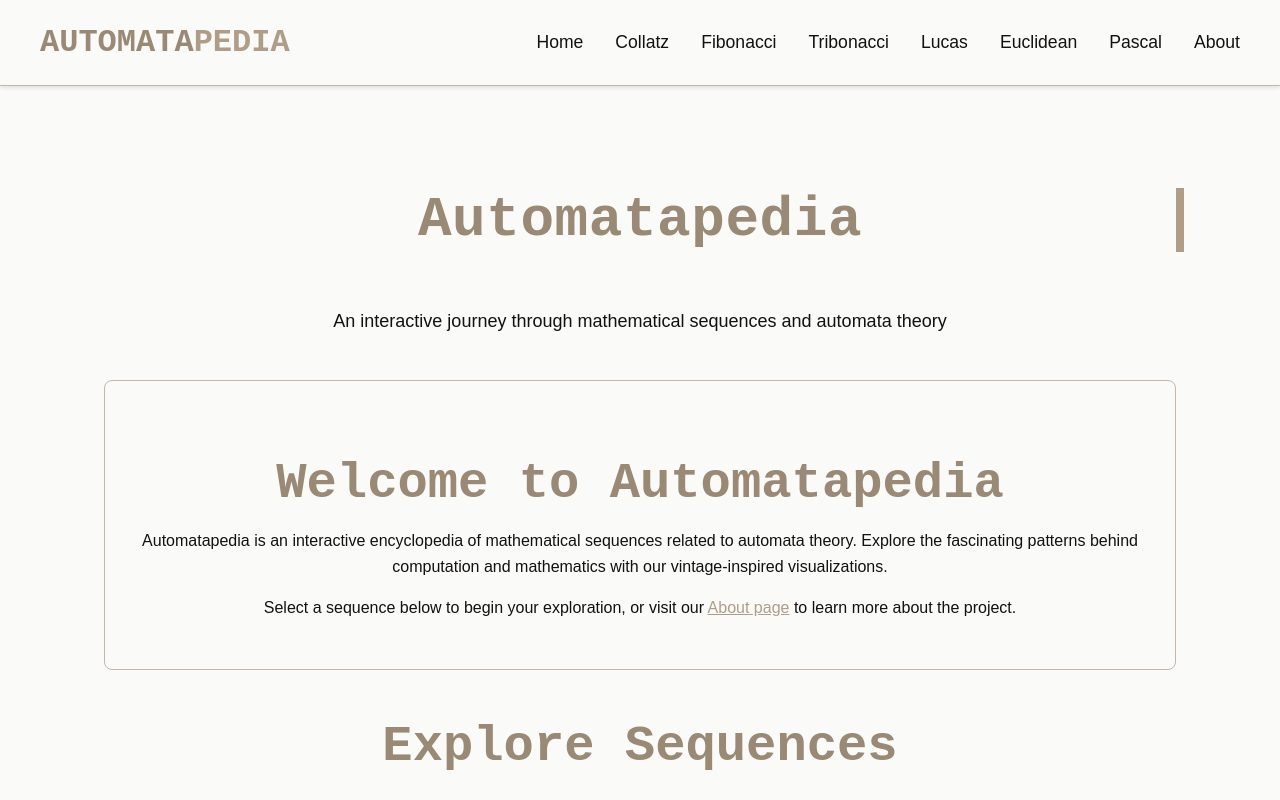
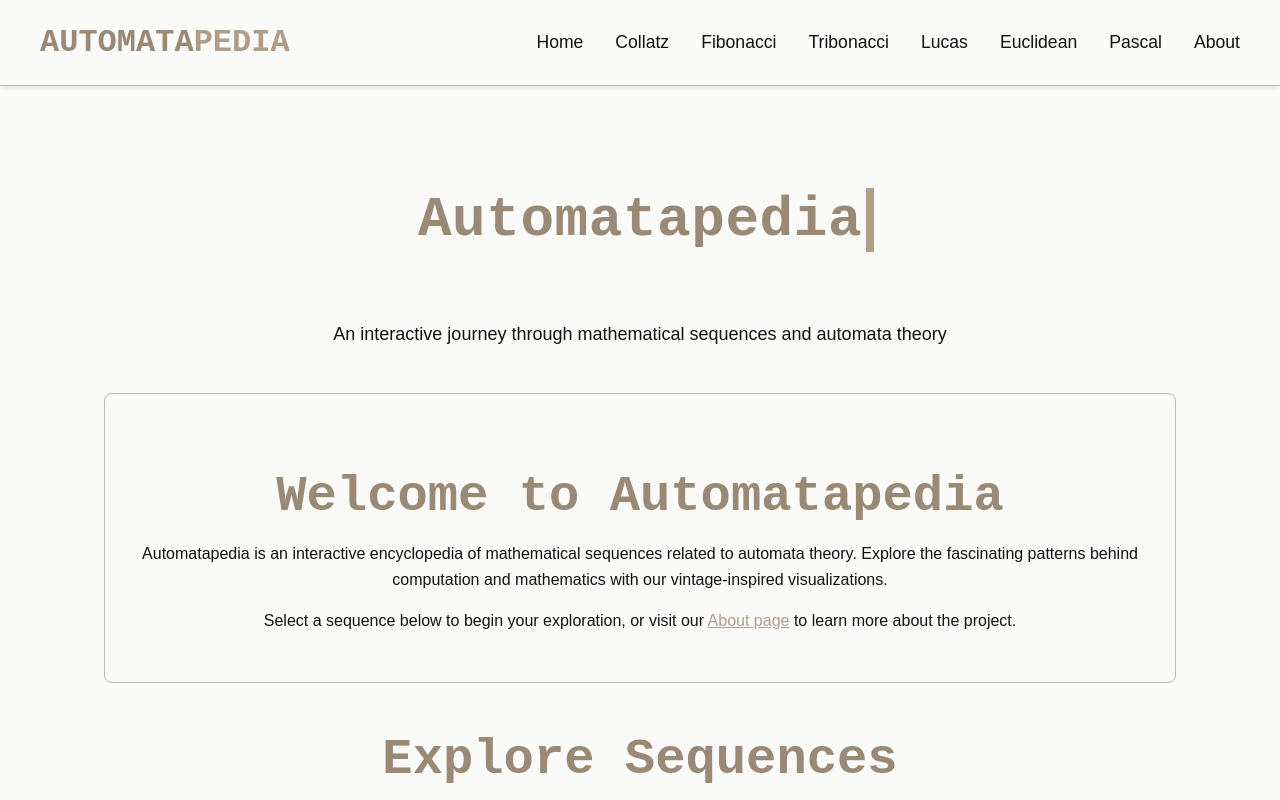
Before and after one commit to adiluexe/automatapedia, a React (Vite) app in the folder automatapedia/: page / in a window 1280 px wide. Shown: the top 800 px of the page. Built offline with nearby package versions, Linux system fonts and the light colour scheme; a web font is replaced by a local one.

Commit message:
feat(homepage): implement typing animation for header text

```diff
--- a/automatapedia/src/pages/HomePage.css
+++ b/automatapedia/src/pages/HomePage.css
@@ -10,19 +10,20 @@
 .homepage-header h1 {
   font-size: 3.5rem; /* Slightly smaller than default h1 for this specific use */
   color: var(--primary-color);
-  /* margin-bottom: 0.5rem; */ /* Handled by marquee-container or can be added back if needed */
   white-space: nowrap; /* Keep text on one line */
-  /* animation: marquee 15s linear infinite; */ /* Removed marquee animation */
+  letter-spacing: .01em; /* Optional: adjust spacing if needed */
+  display: inline-block; /* Ensures h1 only takes width of its content */
+}
 
-  /* New styles for typing animation */
-  display: inline-block; /* Important for width animation and centering via text-align */
+.homepage-header h1 .typing-text {
+  display: inline-block; /* Important for width animation */
   overflow: hidden; /* Ensures text is revealed, not just scaled */
   border-right: .15em solid var(--accent-color); /* Blinking cursor */
   width: 0; /* Start with no width, text will appear */
   animation:
     typing 2s steps(13, end) forwards, /* "Automatapedia" has 13 characters */
     blink-caret .75s step-end infinite;
-  letter-spacing: .01em; /* Optional: adjust spacing if needed */
+  white-space: nowrap; /* Ensure the span itself doesn't wrap if h1 has space */
 }
 
 .homepage-header p {
--- a/automatapedia/src/pages/HomePage.tsx
+++ b/automatapedia/src/pages/HomePage.tsx
@@ -67,7 +67,9 @@ const HomePage: React.FC = () => {
   return (
     <div className="homepage-container">
       <header className="homepage-header">
-        <h1>Automatapedia</h1>
+        <h1>
+          <span className="typing-text">Automatapedia</span>
+        </h1>
         <p>
           An interactive journey through mathematical sequences and automata
           theory
```
